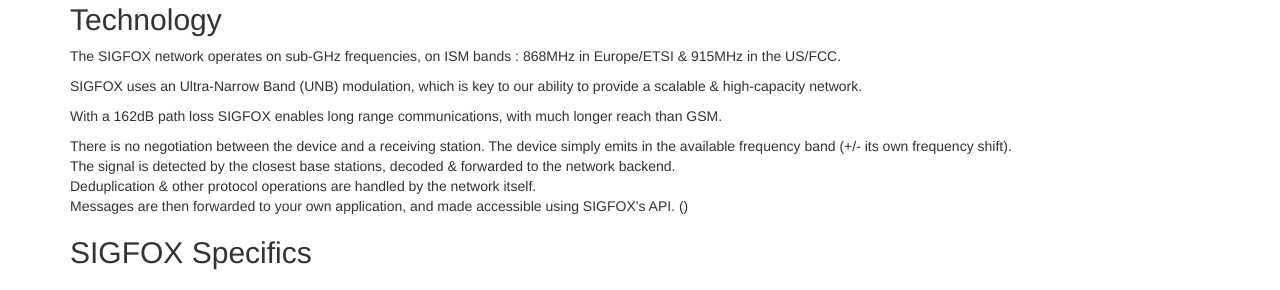
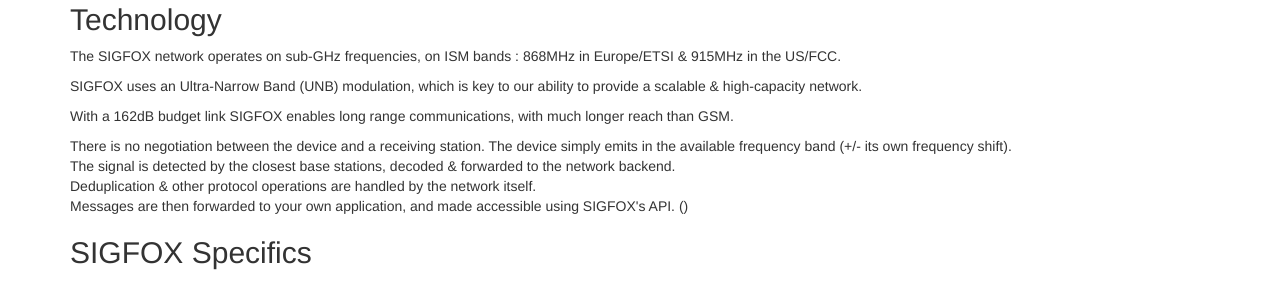
Before and after one commit to sigfox/makers.sigfox.com, a Jekyll site: the page built from index.html, in a window 1280 px wide and 900 px high, scrolled down 308 px. Shown: the part 152-442 px from the top of the window. Built offline with Jekyll 4.4.1, drawn with Linux system fonts in a browser that asks for light colours.

Commit message:
Fix error : path loss v. budget link

```diff
--- a/index.html
+++ b/index.html
@@ -36,7 +36,7 @@
       SIGFOX uses an Ultra-Narrow Band (UNB) modulation, which is key to our ability to provide a scalable & high-capacity network.
     </p>
     <p>
-      With a 162dB path loss SIGFOX enables long range communications, with much longer reach than GSM.
+      With a 162dB budget link SIGFOX enables long range communications, with much longer reach than GSM.
     </p>
     <p>
       There is no negotiation between the device and a receiving station. The device simply emits in the available frequency band (+/- its own frequency shift).<br />
```
